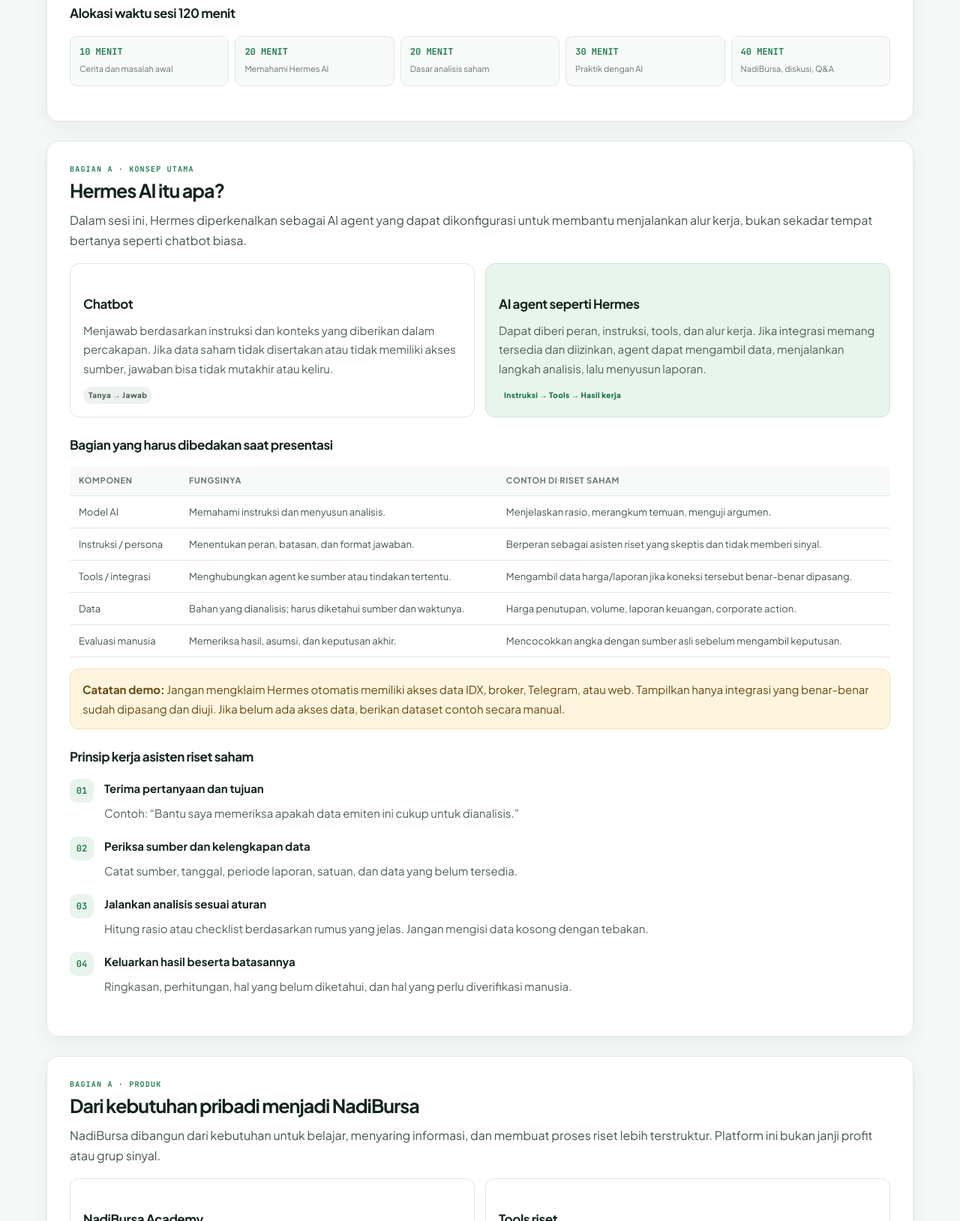
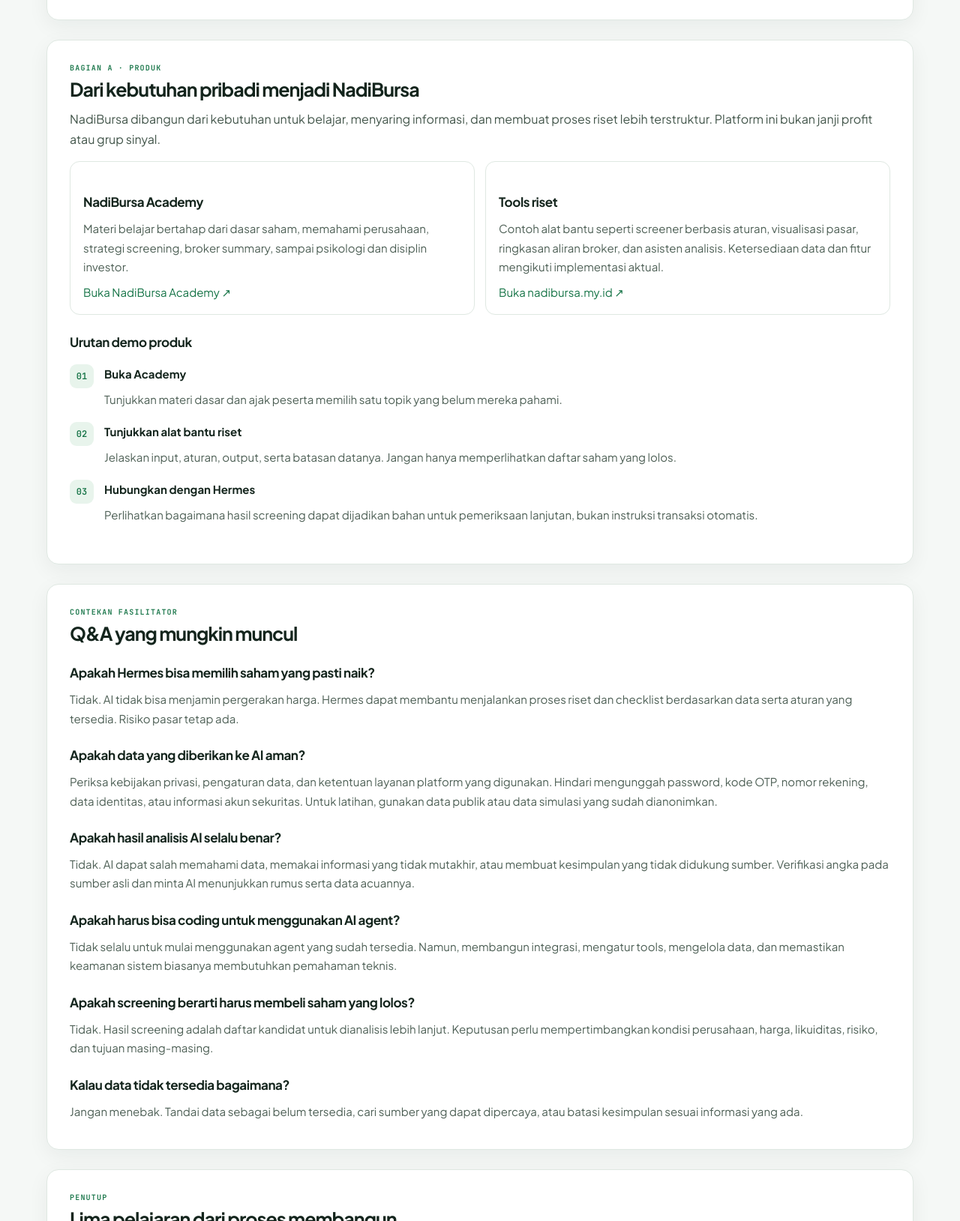
Before and after one commit to syahrizal-as/workshop-nadibursa, a plain HTML site: page index.html in a window 1280 px wide. Shown: the part 1171-2800 px from the top of the page at 75% size. Drawn offline with Linux system fonts and the light colour scheme.

Commit message:
Update index.html

```diff
--- a/index.html
+++ b/index.html
@@ -3,7 +3,7 @@
 <head>
 <meta charset="utf-8">
 <meta name="viewport" content="width=device-width, initial-scale=1">
-<title>PRD v3 — Dari Bingung Menganalisis Saham ke Membangun NadiBursa</title>
+<title>Workshop NadiBursa</title>
 <meta name="description" content="Materi sharing session tentang literasi saham, Hermes AI sebagai asisten riset, dan proses membangun NadiBursa.">
 <link rel="preconnect" href="https://fonts.googleapis.com">
 <link rel="preconnect" href="https://fonts.gstatic.com" crossorigin>
@@ -26,7 +26,7 @@
 </head>
 <body>
 <header class="top"><div class="topin"><div class="brand">NADI<span>BURSA</span> / WORKSHOP</div>
-<nav class="topnav" aria-label="Navigasi materi"><a href="#hero">Pembuka</a><a href="#alur">Alur cerita</a><a href="#hermes">Memahami Hermes</a><a href="#nadibursa">NadiBursa</a><a href="#qna">Q&amp;A</a><a href="#closing">Penutup</a></nav>
+<nav class="topnav" aria-label="Navigasi materi"><a href="#hero">Pembuka</a><a href="#alur">Alur cerita</a><a href="#nadibursa">NadiBursa</a><a href="#qna">Q&amp;A</a><a href="#closing">Penutup</a></nav>
 <div class="toplinks"><button onclick="window.print()">Cetak / PDF</button></div></div></header>
 <div class="wrap">
 <main>
@@ -47,33 +47,6 @@
 <div class="card green"><div class="num">04 · HASIL</div><h3>Mengembangkan NadiBursa</h3><p>Dari kebutuhan pribadi, berkembang menjadi platform belajar dan alat bantu riset agar proses analisis lebih mudah dipelajari dan diulang.</p></div>
 </div>
 <div class="callout green"><b>Kalimat transisi:</b> “Saya tidak mencari mesin yang selalu benar. Saya mencari cara agar alasan di balik sebuah keputusan bisa dijelaskan, diuji, dan diperbaiki.”</div>
-<h3>Alokasi waktu sesi 120 menit</h3>
-<div class="timeline"><div class="timebox"><strong>10 MENIT</strong><span>Cerita dan masalah awal</span></div><div class="timebox"><strong>20 MENIT</strong><span>Memahami Hermes AI</span></div><div class="timebox"><strong>20 MENIT</strong><span>Dasar analisis saham</span></div><div class="timebox"><strong>30 MENIT</strong><span>Praktik dengan AI</span></div><div class="timebox"><strong>40 MENIT</strong><span>NadiBursa, diskusi, Q&amp;A</span></div></div>
-</section>
-
-<section class="section" id="hermes">
-<div class="kicker">Bagian A · Konsep utama</div><h2>Hermes AI itu apa?</h2>
-<p class="lead">Dalam sesi ini, Hermes diperkenalkan sebagai AI agent yang dapat dikonfigurasi untuk membantu menjalankan alur kerja, bukan sekadar tempat bertanya seperti chatbot biasa.</p>
-<div class="grid2">
-<div class="card"><h3>Chatbot</h3><p>Menjawab berdasarkan instruksi dan konteks yang diberikan dalam percakapan. Jika data saham tidak disertakan atau tidak memiliki akses sumber, jawaban bisa tidak mutakhir atau keliru.</p><span class="tag">Tanya → Jawab</span></div>
-<div class="card green"><h3>AI agent seperti Hermes</h3><p>Dapat diberi peran, instruksi, tools, dan alur kerja. Jika integrasi memang tersedia dan diizinkan, agent dapat mengambil data, menjalankan langkah analisis, lalu menyusun laporan.</p><span class="tag green">Instruksi → Tools → Hasil kerja</span></div>
-</div>
-<h3>Bagian yang harus dibedakan saat presentasi</h3>
-<div class="tablewrap"><table><thead><tr><th>Komponen</th><th>Fungsinya</th><th>Contoh di riset saham</th></tr></thead><tbody>
-<tr><td>Model AI</td><td>Memahami instruksi dan menyusun analisis.</td><td>Menjelaskan rasio, merangkum temuan, menguji argumen.</td></tr>
-<tr><td>Instruksi / persona</td><td>Menentukan peran, batasan, dan format jawaban.</td><td>Berperan sebagai asisten riset yang skeptis dan tidak memberi sinyal.</td></tr>
-<tr><td>Tools / integrasi</td><td>Menghubungkan agent ke sumber atau tindakan tertentu.</td><td>Mengambil data harga/laporan jika koneksi tersebut benar-benar dipasang.</td></tr>
-<tr><td>Data</td><td>Bahan yang dianalisis; harus diketahui sumber dan waktunya.</td><td>Harga penutupan, volume, laporan keuangan, corporate action.</td></tr>
-<tr><td>Evaluasi manusia</td><td>Memeriksa hasil, asumsi, dan keputusan akhir.</td><td>Mencocokkan angka dengan sumber asli sebelum mengambil keputusan.</td></tr>
-</tbody></table></div>
-<div class="callout"><b>Catatan demo:</b> Jangan mengklaim Hermes otomatis memiliki akses data IDX, broker, Telegram, atau web. Tampilkan hanya integrasi yang benar-benar sudah dipasang dan diuji. Jika belum ada akses data, berikan dataset contoh secara manual.</div>
-<h3>Prinsip kerja asisten riset saham</h3>
-<div class="steps">
-<div class="step"><div><b>Terima pertanyaan dan tujuan</b><p>Contoh: “Bantu saya memeriksa apakah data emiten ini cukup untuk dianalisis.”</p></div></div>
-<div class="step"><div><b>Periksa sumber dan kelengkapan data</b><p>Catat sumber, tanggal, periode laporan, satuan, dan data yang belum tersedia.</p></div></div>
-<div class="step"><div><b>Jalankan analisis sesuai aturan</b><p>Hitung rasio atau checklist berdasarkan rumus yang jelas. Jangan mengisi data kosong dengan tebakan.</p></div></div>
-<div class="step"><div><b>Keluarkan hasil beserta batasannya</b><p>Ringkasan, perhitungan, hal yang belum diketahui, dan hal yang perlu diverifikasi manusia.</p></div></div>
-</div>
 </section>
 
 <section class="section" id="nadibursa">
```
